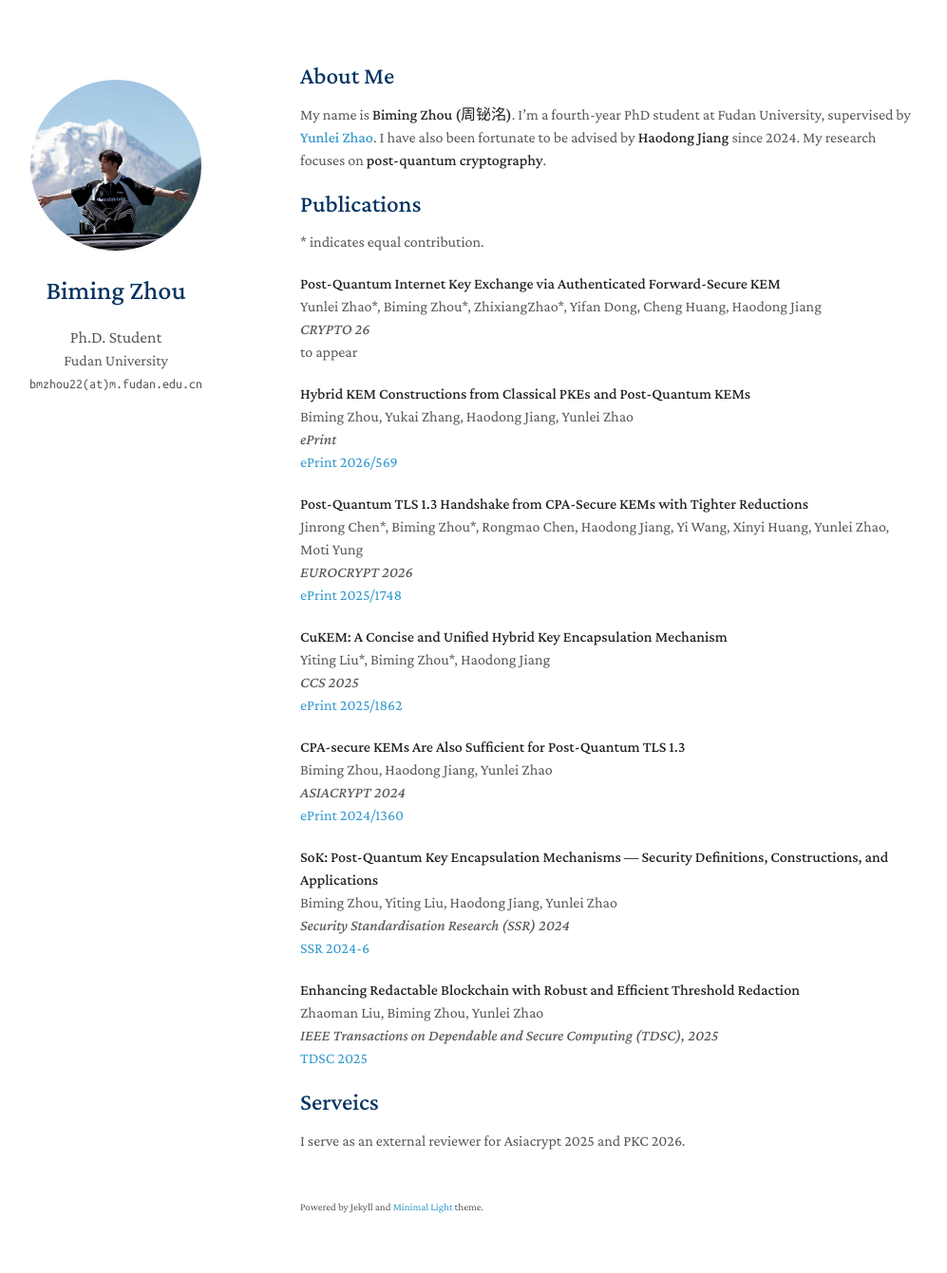
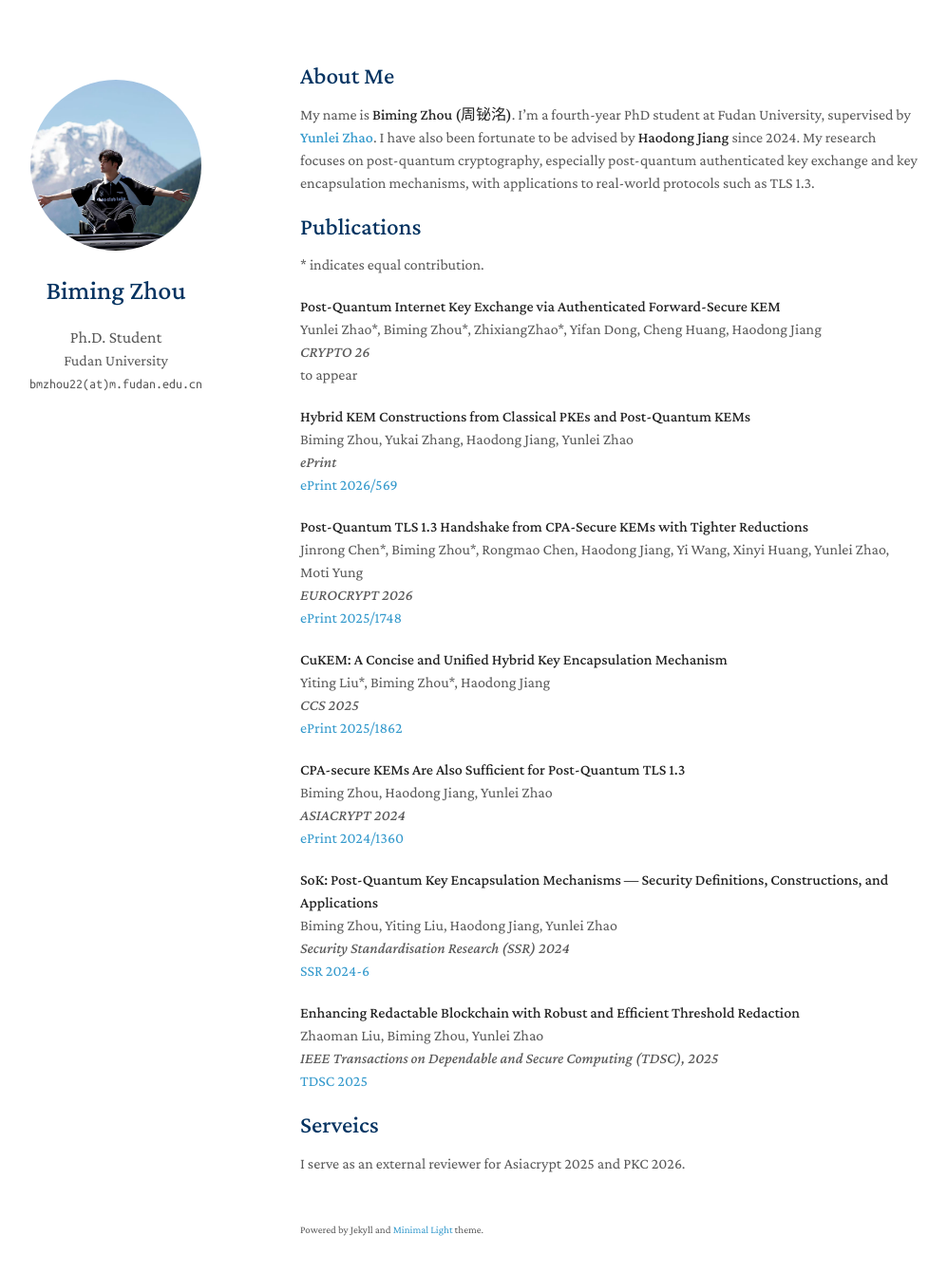
Before and after one commit to bimingzhou/bimingzhou.github.io, a Jekyll site: the page built from index.md, in a window 1280 px wide and 1376 px high. Shown: the top 1341 px of the window at 95% size, without its empty margins (154-1151 px from the left). Built offline with Jekyll 4.4.1, drawn with Linux system fonts in a browser that asks for light colours; a style sheet for code colours, icons or effects is not loaded; our own code applies the rules of GitHub Pages for plain Markdown files.

Commit message:
Update index.md

```diff
--- a/index.md
+++ b/index.md
@@ -5,7 +5,7 @@
 ## About Me
 
 My name is **Biming Zhou (周铋洺)**. I’m a fourth-year PhD student at Fudan University, supervised by
-**[Yunlei Zhao](https://cs.fudan.edu.cn/3f/ba/c25909a278458/page.htm)**. I have also been fortunate to be advised by **Haodong Jiang** since 2024. My research focuses on **post-quantum cryptography**.
+**[Yunlei Zhao](https://cs.fudan.edu.cn/3f/ba/c25909a278458/page.htm)**. I have also been fortunate to be advised by **Haodong Jiang** since 2024. My research focuses on post-quantum cryptography, especially post-quantum authenticated key exchange and key encapsulation mechanisms, with applications to real-world protocols such as TLS 1.3.
 
 ## Publications
 \* indicates equal contribution.
```
